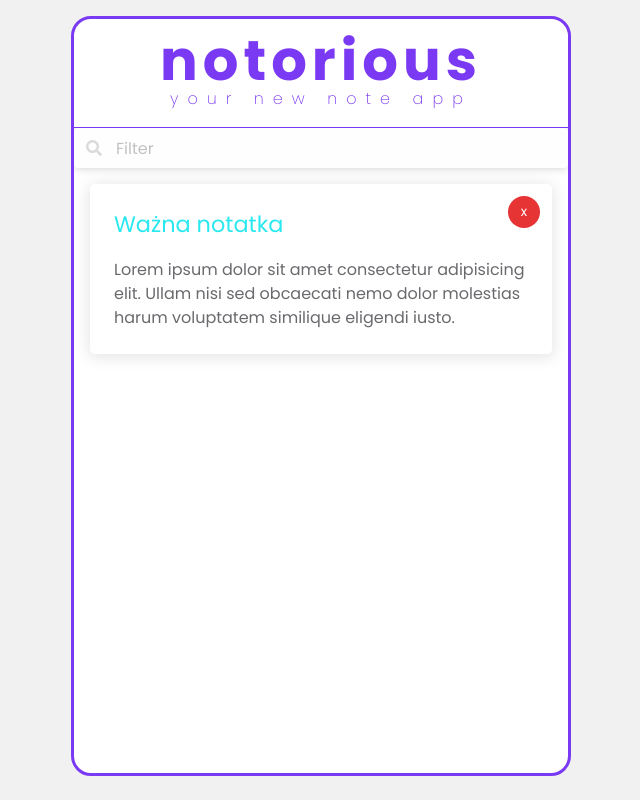
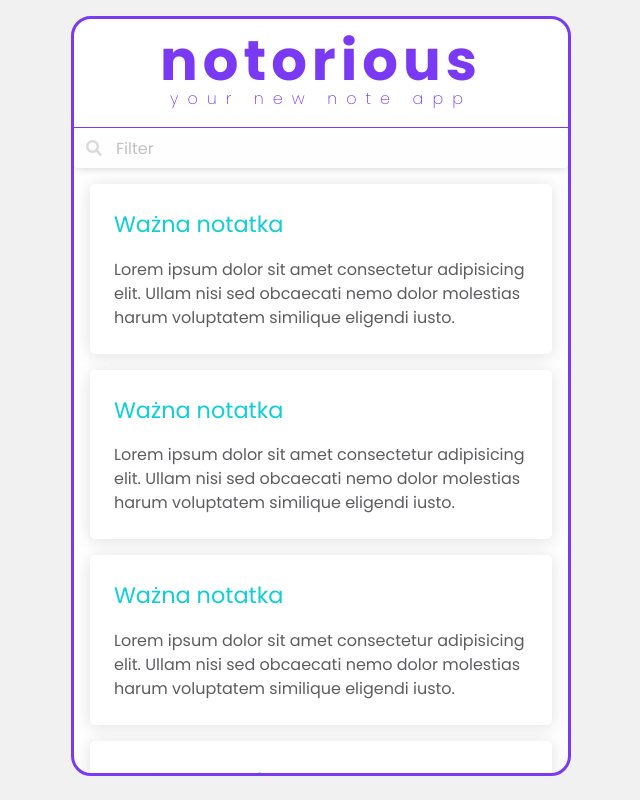
Before and after one commit to kryptondv/angular-note-app, an Angular app: page / in a window 1280 px wide. Shown: the whole page, without its empty margins (319-959 px from the left). Built offline with nearby package versions, Linux system fonts and the light colour scheme.

Commit message:
update note-card

```diff
--- a/src/app/note-card/note-card.component.html
+++ b/src/app/note-card/note-card.component.html
@@ -1,13 +1,15 @@
 <div #container class="note-card-container">
   <div class="note-card-content">
     <h2 class="note-card-title">Ważna notatka</h2>
-    <div class="note-card-body">
-      Lorem ipsum dolor sit amet consectetur adipisicing elit. Ullam nisi sed
-      obcaecati nemo dolor molestias harum voluptatem similique eligendi iusto.
+    <div #bodyText class="note-card-body">
+      <p >
+        Lorem ipsum dolor sit amet consectetur adipisicing elit. Ullam nisi sed
+        obcaecati nemo dolor molestias harum voluptatem similique eligendi
+        iusto.
+      </p>
+      <div #truncator class="fade-out-truncation"></div>
     </div>
   </div>
 
-  <button class="delete-btn">
-    x
-  </button>
+  <button class="delete-btn">x</button>
 </div>
--- a/src/app/note-card/note-card.component.scss
+++ b/src/app/note-card/note-card.component.scss
@@ -8,22 +8,40 @@
   margin: 1rem;
   padding: 1.5rem;
   cursor: pointer;
-  transition: .3s ease;;
+  transition: .3s ease;
+  overflow: hidden;
 
   &:hover {
     box-shadow: 0 0px 4px 4px rgba(black, 0.1);
+
+    .delete-btn {
+      opacity: 1;
+      transform: initial;
+    }
   }
 
   .note-card-title {
-    color: $blue;
+    color: darken($blue, 10%);
     font-size: 1.4rem;
     margin-bottom: 1rem;
   }
 
   .note-card-body {
-    color: $dark;
+    position: relative;
+    color: darken($dark, 5%);
     font-size: 1rem;
     line-height: 1.5;
+    max-height: 80px;
+    overflow: hidden;
+
+    .fade-out-truncation {
+      position: absolute;
+      pointer-events: none;
+      bottom: 0;
+      height: 50%;
+      width: 100%;
+      background-image: linear-gradient(transparent, rgba(white, .8) 50%, white);
+    }
   }
 }
 
@@ -36,5 +54,18 @@
   border: none;
   border-radius: 50%;
   color: white;
-  background-color: rgb(230, 52, 52);
+  background-color: #f06565;
+  opacity: 0;
+  transform: scale(0.5);
+  transition: .3s ease;
+
+  cursor: pointer;
+
+  &:hover {
+    background-color: darken(#f06565, 20%);
+  }
+
+  &:active {
+    background-color: darken(#f06565, 30%);
+  }
 }
--- a/src/app/note-card/note-card.component.ts
+++ b/src/app/note-card/note-card.component.ts
@@ -1,15 +1,25 @@
-import { Component, OnInit } from '@angular/core';
+import { Component, ElementRef, OnInit, Renderer2, ViewChild } from '@angular/core';
 
 @Component({
   selector: 'app-note-card',
   templateUrl: './note-card.component.html',
-  styleUrls: ['./note-card.component.scss']
+  styleUrls: ['./note-card.component.scss'],
 })
 export class NoteCardComponent implements OnInit {
+  @ViewChild('truncator', { static: true }) truncator: ElementRef<HTMLElement>;
+  @ViewChild('bodyText', { static: true }) bodyText: ElementRef<HTMLElement>;
 
-  constructor() { }
+  constructor(private renderer: Renderer2) {}
 
   ngOnInit(): void {
+    let style = window.getComputedStyle(this.bodyText.nativeElement, null);
+    let viewableHeight = parseInt(style.getPropertyValue('height'), 10);
+
+    // check if there is overflow - if so set truncator display to block
+    if(this.bodyText.nativeElement.scrollHeight > viewableHeight) {
+      this.renderer.setStyle(this.truncator.nativeElement, 'display', 'block')
+    } else {
+      this.renderer.setStyle(this.truncator.nativeElement, 'display', 'none')
+    }
   }
-
 }
--- a/src/app/pages/notes-list/notes-list.component.html
+++ b/src/app/pages/notes-list/notes-list.component.html
@@ -11,5 +11,11 @@
   </div>
   <div class="notes-list">
     <app-note-card></app-note-card>
+    <app-note-card></app-note-card>
+    <app-note-card></app-note-card>
+    <app-note-card></app-note-card>
+    <app-note-card></app-note-card>
+    <app-note-card></app-note-card>
+    <app-note-card></app-note-card>
   </div>
 </div>
--- a/tsconfig.json
+++ b/tsconfig.json
@@ -6,6 +6,7 @@
     "outDir": "./dist/out-tsc",
     "forceConsistentCasingInFileNames": true,
     "strict": true,
+    "strictPropertyInitialization": false,
     "noImplicitReturns": true,
     "noFallthroughCasesInSwitch": true,
     "sourceMap": true,
```
